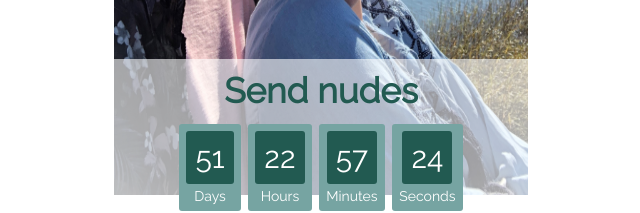
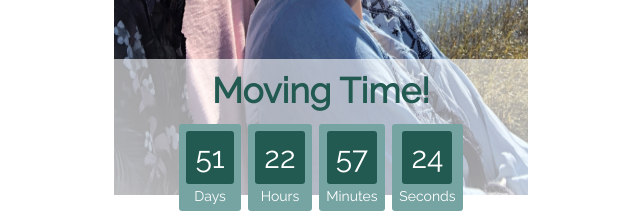
Before and after one commit to Rangoons/kiersten, a plain HTML site: page index.html in a window 1280 px wide. Shown: the part 541-754 px from the top of the page, without its empty margins (319-959 px from the left). Drawn offline with Linux system fonts and the light colour scheme.

Commit message:
Update index.html

```diff
--- a/index.html
+++ b/index.html
@@ -10,7 +10,7 @@
 <body>
   <div class="wrapper"></div>
     <div id="clockdiv">
-      <h3 class="title">Send nudes</h3>
+      <h3 class="title">Moving Time!</h3>
       <br>
       <div>
         <span class="days"></span>
```
